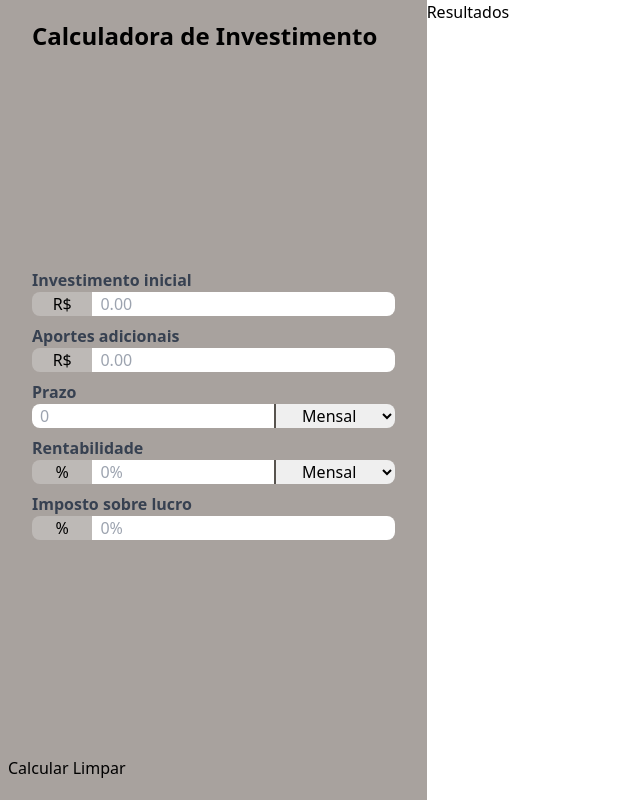
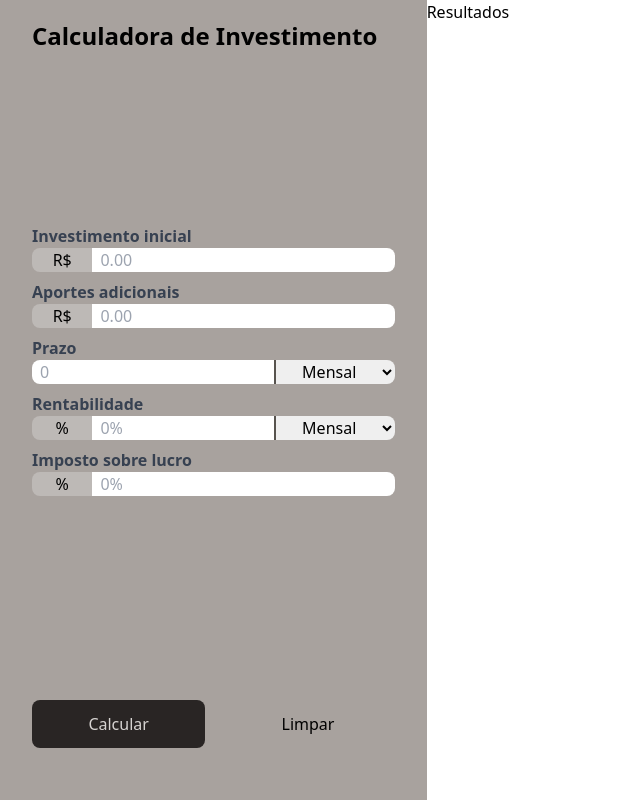
Before and after one commit to Manomafo/Calculadoura-de-investimento, a website built with Vite: page index.html in a window 1280 px wide. Shown: the whole page, without its empty margins (0-640 px from the left). Built offline with nearby package versions, Linux system fonts and the light colour scheme.

Commit message:
Estilização dos botões e de select

```diff
--- a/index.html
+++ b/index.html
@@ -31,7 +31,7 @@
         <div class="flex">
           <input type="text" class="w-2/3 rounded-l-lg px-2" placeholder="0" id="trime-amount">
           <select id="trime-amount-period"
-            class="w-1/3 rounded-r-lg border-l-2 border-stone-600 text-center hover:bg-stone-800 hover:text-slate-200">
+            class="w-1/3 rounded-r-lg border-l-2 border-stone-600 text-center focus:bg-stone-800 focus:text-slate-200 hover:bg-stone-800 hover:text-slate-200">
             <option value="monthly">Mensal</option>
             <option value="yearly">Anual</option>
           </select>
@@ -43,7 +43,7 @@
           <input value="%" class="w-1/6 text-center rounded-l-lg" type="text" disabled>
           <input type="text" class="w-1/2 px-2" placeholder="0%" id="return-rate">
           <select id="evaluation-period"
-            class="w-1/3 rounded-r-lg border-l-2 border-stone-600 text-center hover:bg-stone-800 hover:text-slate-200">
+            class="w-1/3 rounded-r-lg border-l-2 border-stone-600 text-center focus:bg-stone-800 focus:text-slate-200 hover:bg-stone-800 hover:text-slate-200">
             <option value="monthly">Mensal</option>
             <option value="yearly">Anual</option>
           </select>
@@ -57,9 +57,11 @@
         </div>
       </div>
     </form>
-    <div>
-      <button>Calcular</button>
-      <button>Limpar</button>
+    <div class="flex h-12 px-6 my-8 w-full gap-4">
+      <button
+        class="w-1/2 rounded-lg transition ease-in-out delay-150 bg-stone-800 hover:-translate-y-1 hover:scale-110 hover:bg-stone-700 text-stone-300 duration-300">Calcular</button>
+      <button
+        class="w-1/2 rounded-lg transition ease-in-out delay-150 hover:-translate-y-1 hover:scale-110 hover:bg-stone-500 duration-300">Limpar</button>
     </div>
   </aside>
   <main>
```
